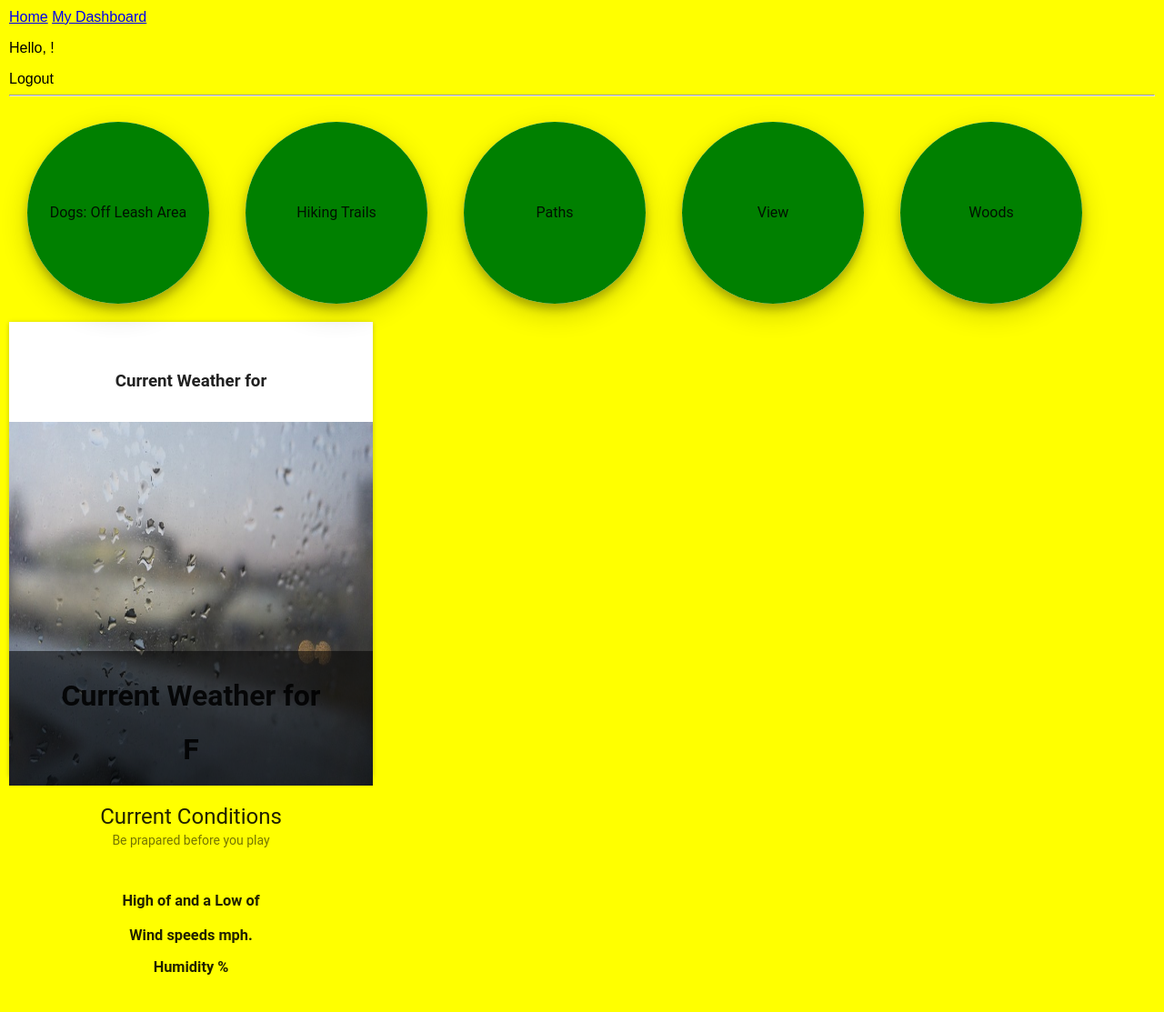
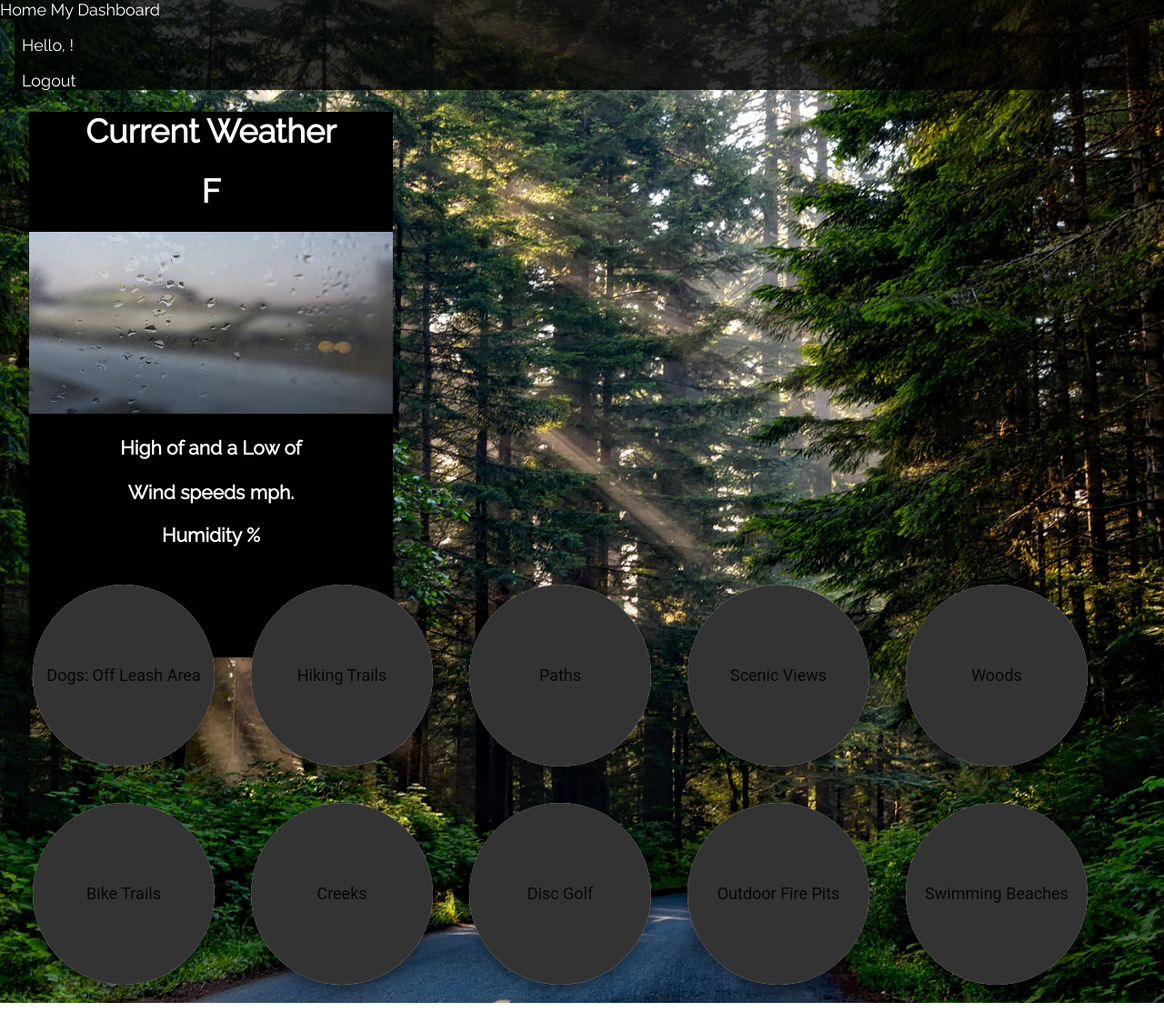
Before and after one commit to laurenperez/project-4, a React (Create React App) app in the folder client/: page /user-profile in a window 1280 px wide. Shown: the whole page at 91% size. Built offline with nearby package versions, Linux system fonts and the light colour scheme; no server answers; what google-maps-react would draw is missing.

Commit message:
added papers and fonts

```diff
--- a/client/package.json
+++ b/client/package.json
@@ -8,6 +8,7 @@
     "material-ui": "^0.19.4",
     "react": "^16.0.0",
     "react-dom": "^16.0.0",
+    "react-flexbox-grid": "^2.0.0",
     "react-router-dom": "^4.2.2",
     "react-scripts": "1.0.14"
   },
--- a/client/public/index.html
+++ b/client/public/index.html
@@ -3,6 +3,7 @@
   <head>
     <meta charset="utf-8">
     <meta name="viewport" content="width=device-width, initial-scale=1, shrink-to-fit=no">
+    <link href="https://fonts.googleapis.com/css?family=Raleway|Rock+Salt" rel="stylesheet">
     <meta name="theme-color" content="#000000">
     <!--
       manifest.json provides metadata used when your web app is added to the
--- a/client/src/Activity.js
+++ b/client/src/Activity.js
@@ -5,6 +5,8 @@ import Logout from './Logout';
 import MapAll from './MapAll';
 import axios from 'axios';
 import WeatherWidget from './WeatherWidget';
+import { Grid, Row, Col } from 'react-flexbox-grid';
+import Paper from 'material-ui/Paper';
 
 
 class Activity extends Component {
@@ -49,16 +51,27 @@ class Activity extends Component {
       if (item.hours.indexOf('<') < 0){
         return (
           <div>
-            <button onClick={(e) => this.handleClickActivity(e, item.pmaid)}>{item.name}</button>
-            <h3>{item.hours}</h3>
+            <Paper style={style} zDepth={2}>
+              <button onClick={(e) => this.handleClickActivity(e, item.pmaid)}>{item.name}</button>
+              <h3>{item.hours}</h3>
+            </Paper>
           </div>
         )
       }
     });
+
     const{redirect} = this.state;
       if(redirect){
         return <Redirect to ='/park'/>
       }
+
+      const style = {
+        height: 100,
+        width: 100,
+        margin: 20,
+        textAlign: 'center',
+        display: 'inline-block',
+      };
 
     return (
       <div>
--- a/client/src/App.css
+++ b/client/src/App.css
@@ -1,6 +1,22 @@
-body{
-  margin: 10px;
-  background-color: yellow;
+body {
+  margin: 0px;
+  background-image: url(./img/homepage.jpg);
+  background-repeat: no-repeat;
+  background-position: center;
+  background-size: cover;
+  font-family: 'Raleway', sans-serif;
+  font-size: 18px;
+}
+
+h1, h2, h3 {
+  font-family: 'Raleway', sans-serif;
+}
+
+/*font-family: 'Rock Salt', cursive;*/
+
+a {
+  color: white;
+  text-decoration: none;
 }
 
 .App {
@@ -22,20 +38,28 @@ body{
   padding: 0.5em;
 }
 
-.paper-bubbles{
+.top-nav {
+  background-color: rgba(0, 0, 0, 0.8);
+  font-size: 18px;
+  color: white;
+  margin: 0px;
+}
+
+.paper-bubbles {
   height: 200px;
   width: 200px;
   border-radius: 80%;
-  background-color: green;
+  background-color: rgba(0, 0, 0, 0.8);
 }
 
-.weather-photo{
-  width: 300px;
-  height: 400px;
+.weather-photo {
+  width: 400px;
+  height: 200px;
 }
 
-.weather-widget{
+.weather-widget {
   height: 500px;
   width: 400px;
   background-color: white;
+  z-index: 2;
 }
--- a/client/src/App.js
+++ b/client/src/App.js
@@ -1,6 +1,7 @@
 import React, { Component } from 'react';
 import { BrowserRouter as Router, Route, Link,
   } from 'react-router-dom';
+import { Grid, Row, Col } from 'react-flexbox-grid';
 import './App.css';
 import Main from './Main';
 import Activity from './Activity';
@@ -8,6 +9,7 @@ import UserProfile from './UserProfile';
 import MapAll from './MapAll';
 import axios from 'axios';
 import Park from './Park';
+
 
 
 class App extends Component {
@@ -85,7 +87,7 @@ class App extends Component {
     if (typeof this.state.user === 'object' && Object.keys(this.state.user).length !== null) {
       authorizedRoutes =
       <div>
-        <nav>
+        <nav className="top-nav">
           <Link to="/">Home</Link>{' '}
           <Link to="/user-profile">My Dashboard</Link>{' '}
         </nav>
--- a/client/src/MapAll.js
+++ b/client/src/MapAll.js
@@ -29,11 +29,11 @@ export class MapContainer extends Component {
 
 
     const style = {
-    width: 400,
-    height: 400,
+    width: 600,
+    height: 800,
     }
     return (
-      <div ref="map" style={{width: 400, height: 400, border: '1px solid black'}}>
+      <div ref="map" style={{width: 600, height: 800}}>
         <Map
           google={this.props.google}
           style={style}
@@ -57,7 +57,6 @@ export default GoogleApiWrapper({
 
 
 
-
 // google maps API key : AIzaSyDIq_UgKoQ5Du5X_f_S7nCE4mcH2qLqhdw
 //
 // <Marker onClick={this.onMarkerClick}
--- a/client/src/MapOne.js
+++ b/client/src/MapOne.js
@@ -35,12 +35,12 @@ export class MapContainer extends Component {
     //this is as far in as you can go
 
     const style = {
-    width: 400,
-    height: 400,
+    width: 600,
+    height: 800,
     }
 
     return (
-      <div ref="map" style={{width: 400, height: 400, border: '1px solid black'}}>
+      <div ref="map" style={{width: 600, height: 800}}>
         <Map
           google={this.props.google}
           style={style}
--- a/client/src/UserProfile.js
+++ b/client/src/UserProfile.js
@@ -2,8 +2,9 @@ import React, { Component } from 'react';
 import { BrowserRouter as Link, Redirect
   } from 'react-router-dom';
 import WeatherWidget from './WeatherWidget';
+import { Grid, Row, Col } from 'react-flexbox-grid';
 import Paper from 'material-ui/Paper';
-
+import './App.css';
 
 
 
@@ -41,10 +42,21 @@ class UserProfile extends Component {
       }
 
     return (
-      <div className='UserProfileBox'>
+      <Grid fluid>
+        <Row className="top-nav">
+          <Col xs={12} md={12}>
             <p>Hello, {this.props.user.name}!</p>
             <a onClick={this.props.logout}>Logout</a>
-        <hr/>
+          </Col>
+        </Row>
+        <Row>
+          <Col xs={12} md={12}>
+            <WeatherWidget />
+          </Col>
+        </Row>
+        <Row>
+          <Col xs={12} md={12}>
+            <div>
               <Paper style={style} zDepth={3} circle={true}>
                 <div className="paper-bubbles" value="Dog Off Leash Area" onClick={(e) => this.handleClickActivity(e, "Dog Off Leash Area")}>Dogs: Off Leash Area</div>
               </Paper>
@@ -55,15 +67,52 @@ class UserProfile extends Component {
                 <div className="paper-bubbles" value="Paths" onClick={(e) => this.handleClickActivity(e, "Paths")}>Paths</div>
               </Paper>
               <Paper style={style} zDepth={3} circle={true}>
-        <div className="paper-bubbles" value="View" onClick={(e) => this.handleClickActivity(e, "Views")}>View</div>
+                <div className="paper-bubbles" value="View" onClick={(e) => this.handleClickActivity(e, "Views")}>Scenic Views</div>
               </Paper>
               <Paper style={style} zDepth={3} circle={true}>
                 <div className="paper-bubbles" value="Woods" onClick={(e) => this.handleClickActivity(e, "Woods")}>Woods</div>
               </Paper>
-        <WeatherWidget />
             </div>
+          </Col>
+        </Row>
+        <Row>
+          <Col xs={12} md={12}>
+            <div>
+              <Paper style={style} zDepth={3} circle={true}>
+                <div className="paper-bubbles" value="Bike Trail" onClick={(e) => this.handleClickActivity(e, "Bike Trail")}>Bike Trails</div>
+              </Paper>
+              <Paper style={style} zDepth={3} circle={true}>
+                <div className="paper-bubbles" value="Creek" onClick={(e) => this.handleClickActivity(e, "Creek")}>Creeks</div>
+              </Paper>
+              <Paper style={style} zDepth={3} circle={true}>
+                <div className="paper-bubbles" value="Disc Golf" onClick={(e) => this.handleClickActivity(e, "Disc Golf")}>Disc Golf</div>
+              </Paper>
+              <Paper style={style} zDepth={3} circle={true}>
+                <div className="paper-bubbles" value="Fire Pit" onClick={(e) => this.handleClickActivity(e, "Fire Pit")}>Outdoor Fire Pits</div>
+              </Paper>
+              <Paper style={style} zDepth={3} circle={true}>
+                <div className="paper-bubbles" value="Guarded Beach" onClick={(e) => this.handleClickActivity(e, "Guarded Beach")}>Swimming Beaches</div>
+              </Paper>
+            </div>
+          </Col>
+        </Row>
+      </Grid>
     );
   }
 }
 
 export default UserProfile;
+
+
+
+
+
+
+
+
+
+
+
+
+
+// end
--- a/client/src/WeatherWidget.js
+++ b/client/src/WeatherWidget.js
@@ -1,7 +1,10 @@
 import React, { Component } from 'react';
 import axios from 'axios';
-import {Card, CardActions, CardHeader, CardMedia, CardTitle, CardText} from 'material-ui/Card';
+import { Grid, Row, Col } from 'react-flexbox-grid';
 import rain from './img/rain.jpg'
+import Paper from 'material-ui/Paper';
+import './App.css';
+
 
 class WeatherWidget extends Component {
   constructor(props){
@@ -37,38 +40,34 @@ class WeatherWidget extends Component {
 
 
   render() {
+
     const style = {
-      height: 500,
+      height: 600,
       width: 400,
       textAlign: 'center',
-      backgroundColor:'white'
+      backgroundColor: 'black',
+      color: 'white'
     };
 
     return (
+
+      <Grid fluid>
+        <Row>
+          <Col xs={12} md={12}>
             <div className="weather-widget">
-        <Card style={style}>
-          <CardHeader>
-            <h3>Current Weather for {this.state.city} </h3>
-          </CardHeader>
-          <CardMedia
-            overlay={
-              <div>
-                <h1>Current Weather for {this.state.city} </h1>
+              <Paper style={style} zDepth={2} rounded={false}>
+                <h1>Current Weather {this.state.city} </h1>
                 <h1>{this.state.temp} F</h1>
-              </div>
-            }
-            >
                 <img className="weather-photo" src={rain} alt="Weather-Image" />
-          </CardMedia>
-          <CardTitle title="Current Conditions" subtitle="Be prapared before you play" />
-          <CardText>
                 <h3>High of {this.state.high} and a Low of {this.state.low}</h3>
                 <h1>{this.state.weatherCondition}</h1>
                 <h3>Wind speeds {this.state.wind} mph.</h3>
                 <h3>Humidity {this.state.humidity}%</h3>
-          </CardText>
-        </Card>
+              </Paper>
             </div>
+          </Col>
+        </Row>
+      </Grid>
     );
   }
 }
```
Also changed, not shown: client/src/img/homepage.jpg (added), 1 other file (tests, documents, lock files or other folders). Lines whose indentation alone changed are shown as unchanged.
